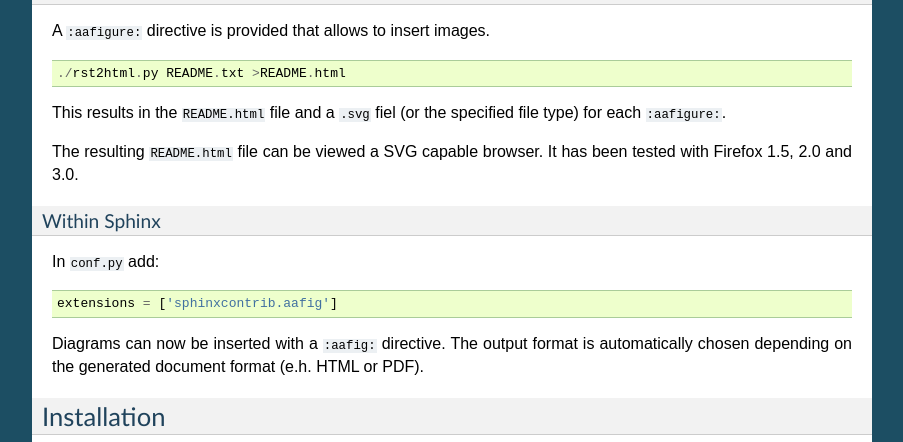
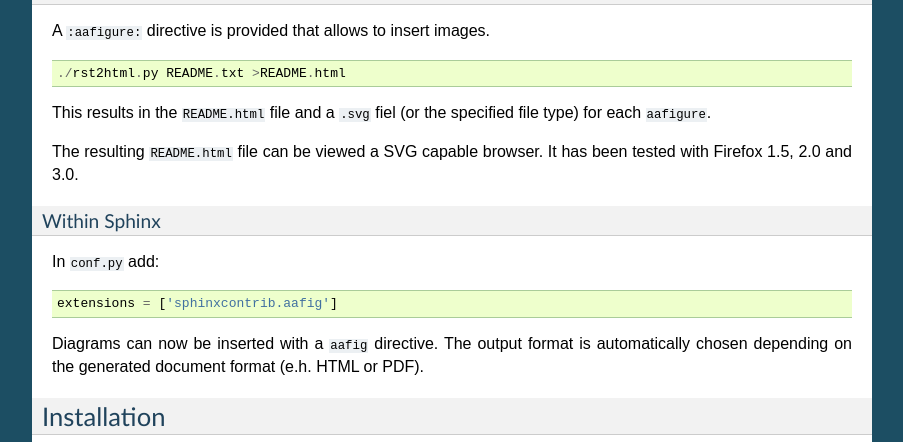
Before and after one commit to aafigure/aafigure, a Sphinx documentation site: the page built from documentation/manual.rst, in a window 1280 px wide and 900 px high, scrolled down 787 px. Shown: the part 152-594 px from the top of the window, without its empty margins (198-1101 px from the left). Built offline with Sphinx 7.4.7, drawn with Linux system fonts in a browser that asks for light colours; some of the changed lines change nothing that is shown.

Commit message:
Minor fix of docs

```diff
--- a/documentation/manual.rst
+++ b/documentation/manual.rst
@@ -59,7 +59,7 @@ A ``:aafigure:`` directive is provided that allows to insert images.
     ./rst2html.py README.txt >README.html
 
 This results in the ``README.html`` file and a ``.svg`` fiel (or the specified
-file type) for each ``:aafigure:``.
+file type) for each ``aafigure``.
 
 The resulting ``README.html`` file can be viewed a SVG capable browser. It has
 been tested with Firefox 1.5, 2.0 and 3.0.
@@ -70,7 +70,7 @@ In ``conf.py`` add::
 
     extensions = ['sphinxcontrib.aafig']
 
-Diagrams can now be inserted with a ``:aafig:`` directive. The output format is
+Diagrams can now be inserted with a ``aafig`` directive. The output format is
 automatically chosen depending on the generated document format (e.h. HTML or
 PDF).
 
```
